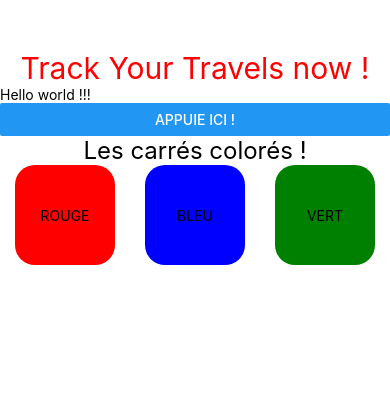
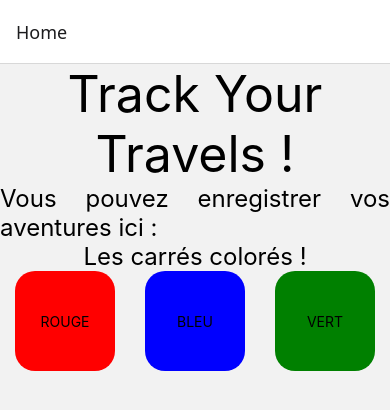
Before and after one commit to RykardBoy/Track-Your-Travel, a React Native app: screen /Home in a window 390 px wide. Shown: the top 410 px of the page. Built offline with nearby package versions, Linux system fonts and the light colour scheme.

Commit message:
mise en place du homepage screen

```diff
--- a/App.js
+++ b/App.js
@@ -1,26 +1,20 @@
-import { StatusBar } from 'expo-status-bar';
 import { StyleSheet, Text, View } from 'react-native'; // ce sont des composants qui vont s'affecter à un objet. Il faut toujours importer les composants.
 import { SafeAreaProvider, SafeAreaView } from 'react-native-safe-area-context';
-import HelloWorld from './components/HelloWorld';
-import CustomButton from './components/CustomButton';
-import BoxContainer from './components/BoxContainer';
 import { NavigationContainer } from '@react-navigation/native';
-import MonStack from './navigation/MonStack';
-import HomeNavigation from './navigation/HomeNavigation';
+import { createNativeStackNavigator } from '@react-navigation/native-stack';
+import HomeNavigation from './screens/HomePage';
+
+const Stack = createNativeStackNavigator(); // permettre de faire les écrans
 
 export default function App() { // App est un composant qui return des composants imbriqués
   return ( // toujours avoir un composant racine.
+
+    // écrans
     <NavigationContainer>
-      <SafeAreaProvider>
-      <SafeAreaView>
-        <Text style={styles.titre_1}>Track Your Travels now !</Text>
-        <HelloWorld />
-        <CustomButton />
-        <BoxContainer />
-      </SafeAreaView>
-      </SafeAreaProvider>
+      <Stack.Navigator>
+        <Stack.Screen name="Home" component={HomeNavigation} />
+      </Stack.Navigator>
     </NavigationContainer>
-
   );
 }
 
--- a/components/HelloWorld.js
+++ /dev/null
@@ -1,12 +0,0 @@
-import { Text } from "react-native";
-
-
-// Crée un composant
-// Permet d'éviter les répétitions de code
-const HelloWorld = () => {
-    return (
-        <Text>Hello world !!!</Text>
-    )
-}
-
-export default HelloWorld;
--- a/navigation/HomeNavigation.js
+++ /dev/null
@@ -1,12 +0,0 @@
-import * as React from 'react';
-import { NavigationContainer } from '@react-navigation/native';
-import { createNativeStackNavigator } from '@react-navigation/native-stack';
-
-const HomeNavigation = ({navigation}) => {
-    return(
-        <Button title="Go to a profil" onPress={()=> navigation.navigate('profile', {name:'Ricardo'})}></Button>
-    )
-
-}
-
-export default HomeNavigation;
--- a/navigation/MonStack.js
+++ /dev/null
@@ -1,24 +0,0 @@
-import * as React from 'react';
-import { NavigationContainer } from '@react-navigation/native';
-import { createNativeStackNavigator } from '@react-navigation/native-stack';
-import HomeNavigation from './HomeNavigation';
-import ProfileNavigation from './ProfileNavigation';
-
-const Stack = createNativeStackNavigator();
-
-const MonStack = () => {
-    return(
-        <NavigationContainer>
-
-            <Stack.Navigator>
-
-                <Stack.Screen name="home" component={HomeNavigation} options={{title:"HomeScreen"}} ></Stack.Screen>
-                <Stack.Screen name="profile" component={ProfileNavigation} options={{title:"ProfileScreen"}} ></Stack.Screen>
-
-            </Stack.Navigator>
-
-        </NavigationContainer>
-    )
-}
-
-export default MonStack;
--- /dev/null
+++ b/screens/HomePage.js
@@ -0,0 +1,33 @@
+import * as React from 'react';
+import { Text, View, StyleSheet } from 'react-native';
+import BoxContainer from '../components/BoxContainer'
+
+const HomeNavigation = () => {
+    return(
+        <View>
+            <Text style={styles.titre1}>Track Your Travels !</Text>
+            <Text style={styles.paragraphe1}>Vous pouvez enregistrer vos aventures ici : </Text>
+            <BoxContainer></BoxContainer>
+        </View>
+
+    )
+
+}
+
+const styles = StyleSheet.create({
+    titre1:{
+        color:"black",
+        backGroundColor:"blue",
+        textAlign:"center",
+        fontSize:50
+    },
+    paragraphe1:{
+        fontSize:24,
+        textAlign:"justify"
+    }
+})
+
+
+
+
+export default HomeNavigation;
```
Also changed, not shown: navigation/ProfileNavigation.js (deleted, +0 -11 lines).
